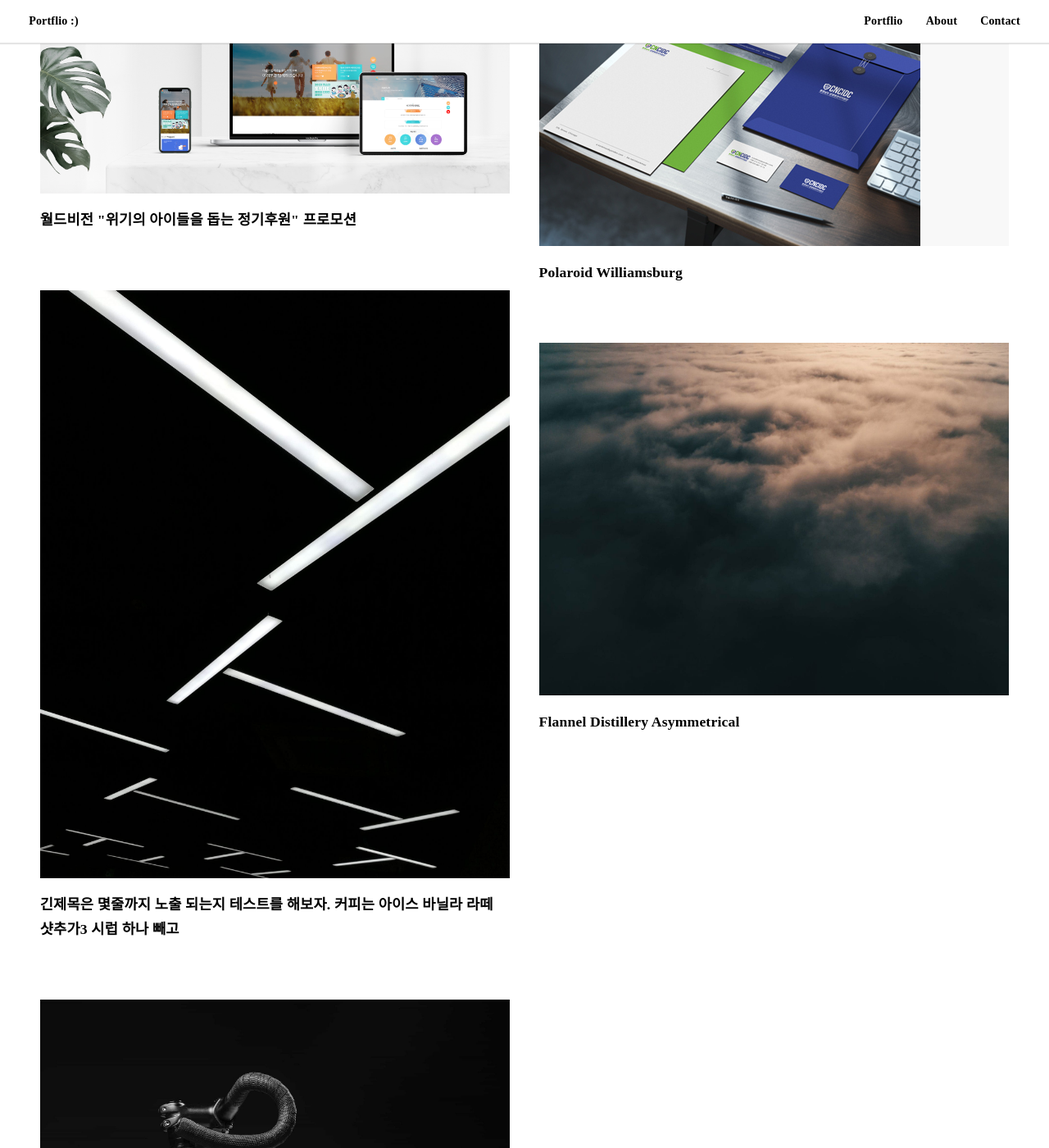
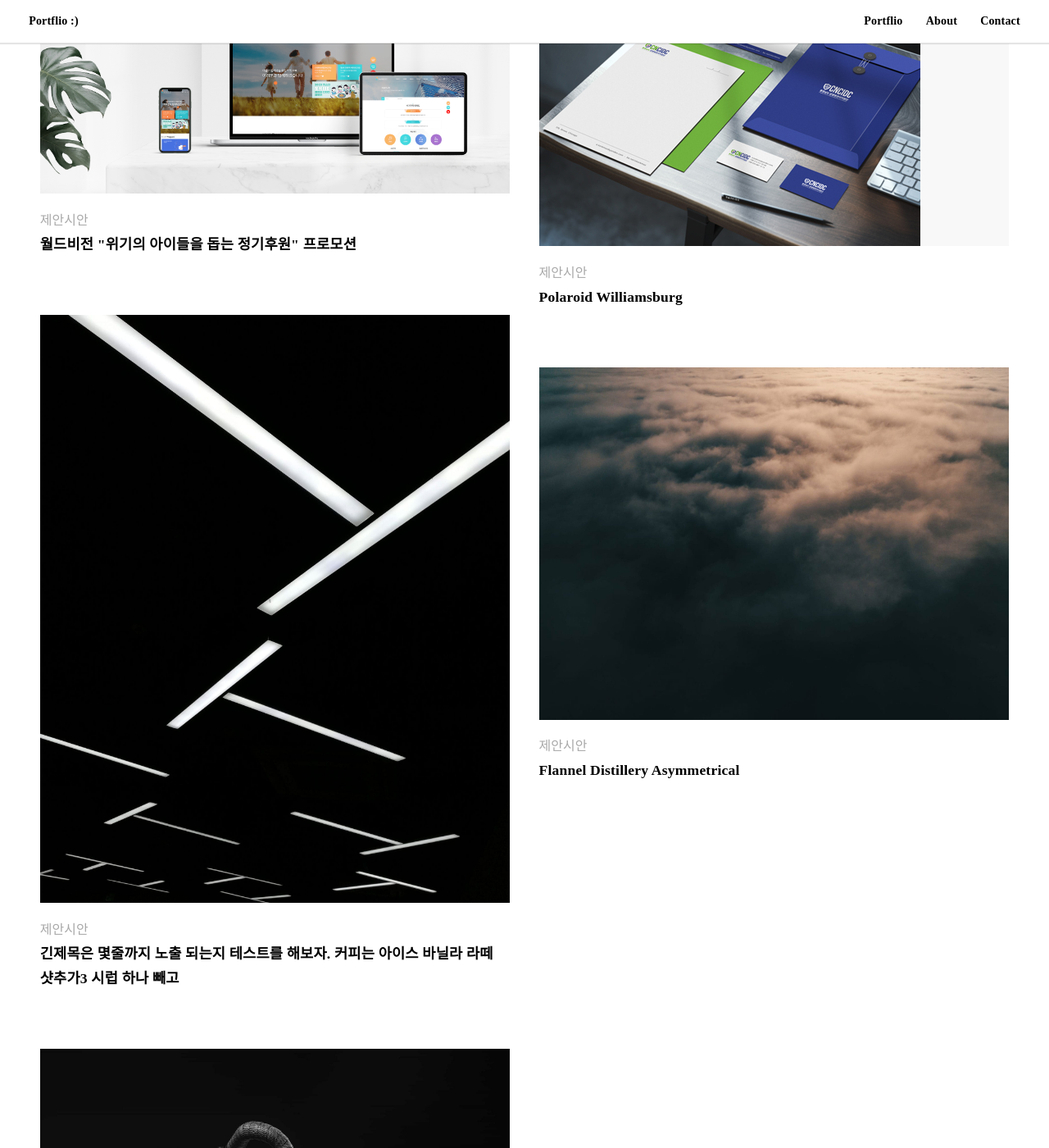
Before and after one commit to alsmwl10/alsmwl.github.io, a Jekyll site: the page built from index.html, in a window 1280 px wide and 1400 px high, scrolled down 293 px. Shown: the whole window at 82% size. Built offline with Jekyll 4.4.1, drawn with Linux system fonts in a browser that asks for light colours; some web fonts are replaced; the list of posts is cut into pages by our own code.

Commit message:
Update post-card.html

```diff
--- a/_includes/post-card.html
+++ b/_includes/post-card.html
@@ -6,6 +6,7 @@
       </figure>
     {% endif %}
     <div>
+      <span style="    color: #a9a9a9;    font-size: 16px;">제안시안</span>
       <h1 class="posts__text"><strong itemprop="name">{{ post.title }}</strong></h1>
     </div>
   </a>
```
